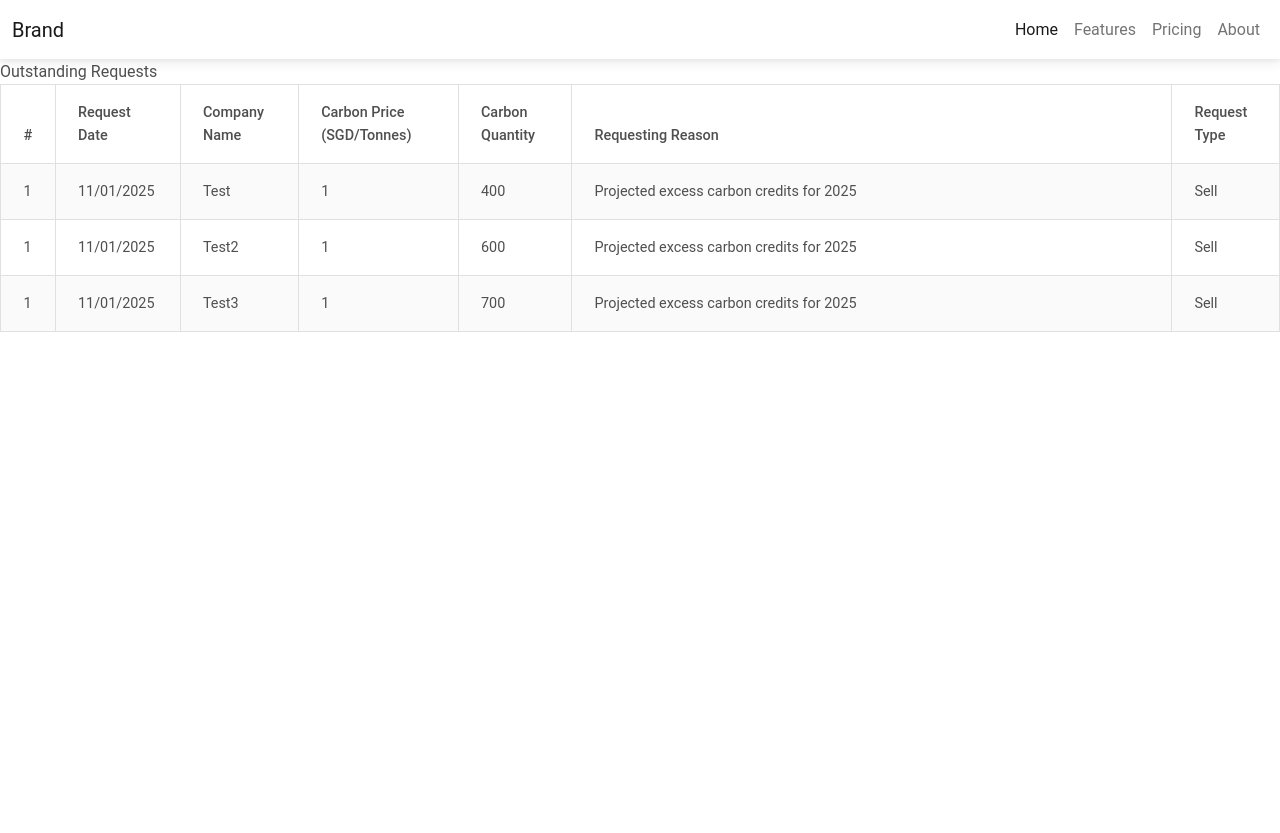
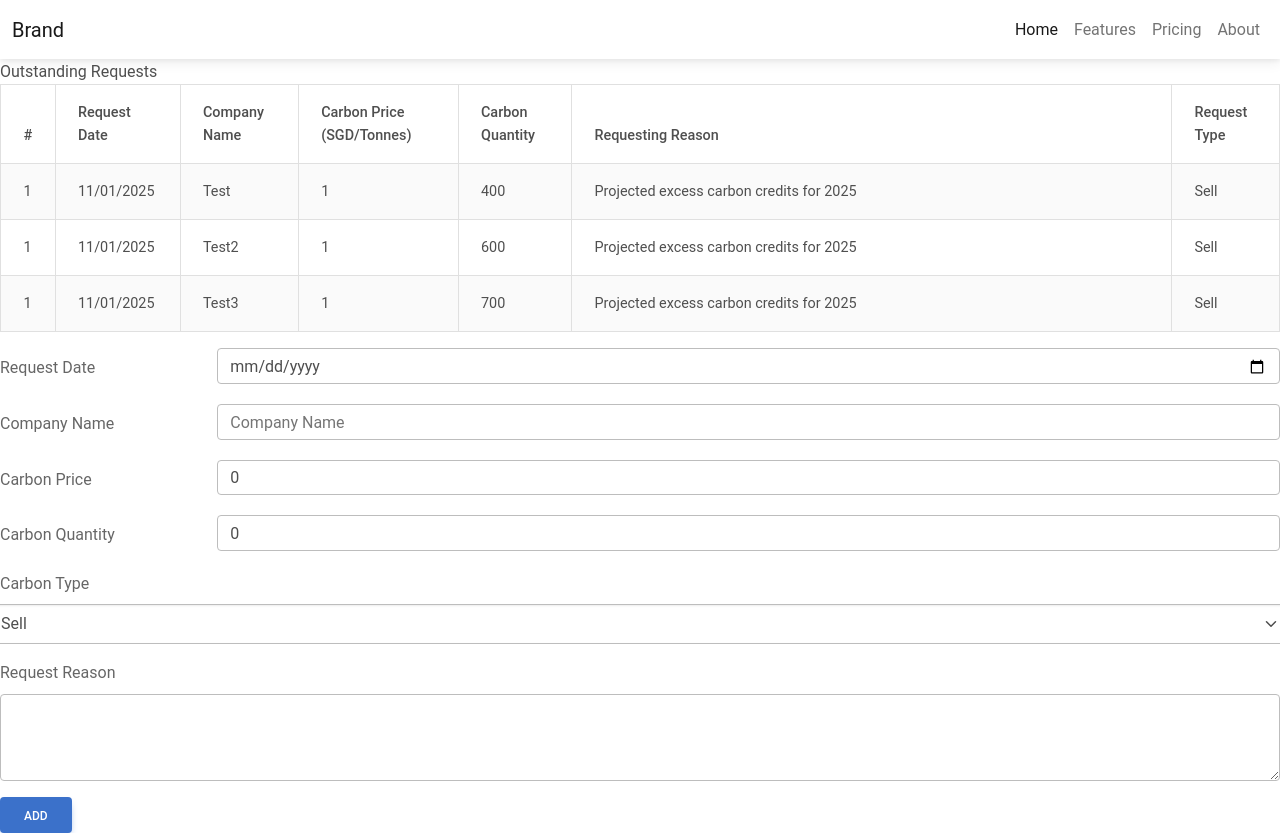
Before and after one commit to glenyoo/dbshack, a React (Create React App) app in the folder frontend/: page / in a window 1280 px wide. Before the commit the page ends 800 px from the top, so only its background shows below. Built offline with nearby package versions, Linux system fonts and the light colour scheme.

Commit message:
add request form component

```diff
--- a/frontend/src/App.js
+++ b/frontend/src/App.js
@@ -6,6 +6,7 @@ import 'mdb-react-ui-kit/dist/css/mdb.min.css'
 import React from 'react';
 import AppNavbar from './components/Navbar';
 import RequestContainer from './components/RequestContainer';
+import RequestForm from './components/RequestForm';
 import 'mdb-react-ui-kit/dist/css/mdb.min.css'
 
 function App() {
@@ -13,6 +14,7 @@ function App() {
     <div>
       <AppNavbar />
       <RequestContainer />
+      <RequestForm />
       {/* Other components */}
     </div>
   );
--- /dev/null
+++ b/frontend/src/components/RequestForm.jsx
@@ -0,0 +1,101 @@
+import { useState } from "react";
+import Col from "react-bootstrap/Col";
+import Form from "react-bootstrap/Form";
+import Row from "react-bootstrap/Row";
+import Button from 'react-bootstrap/Button';
+
+const RequestForm = (handleOnClick) => {
+  const [requestDate, setRequestDate] = useState("");
+  const [companyName, setCompanyName] = useState("");
+  const [carbonPrice, setCarbonPrice] = useState(0);
+  const [carbonQuantity, setCarbonQuantity] = useState(0);
+  const [requestType, setRequestType] = useState("sell");
+  const [requestReason, setRequestReason] = useState("");
+
+  return (
+    <Form>
+      <Form.Group as={Row} className='mb-3' controlId='formPlaintextPassword'>
+        <Form.Label column sm='2'>
+          Request Date
+        </Form.Label>
+        <Col sm='10'>
+          <Form.Control
+            type='date'
+            value={requestDate}
+            onChange={(e) => setRequestDate(e.target.value)}
+            placeholder='Request Date'
+          />
+        </Col>
+      </Form.Group>
+
+      <Form.Group as={Row} className='mb-3'>
+        <Form.Label column sm='2'>
+          Company Name
+        </Form.Label>
+        <Col sm='10'>
+          <Form.Control
+            value={companyName}
+            onChange={(e) => setCompanyName(e.target.value)}
+            placeholder='Company Name'
+          />
+        </Col>
+      </Form.Group>
+
+      <Form.Group as={Row} className='mb-3'>
+        <Form.Label column sm='2'>
+          Carbon Price
+        </Form.Label>
+        <Col sm='10'>
+          <Form.Control
+            type='number'
+            value={carbonPrice}
+            onChange={(e) => setCarbonPrice(e.target.value)}
+            placeholder='Carbon Price'
+          />
+        </Col>
+      </Form.Group>
+
+      <Form.Group as={Row} className='mb-3'>
+        <Form.Label column sm='2'>
+          Carbon Quantity
+        </Form.Label>
+        <Col sm='10'>
+          <Form.Control
+            type='number'
+            value={carbonQuantity}
+            onChange={(e) => setCarbonQuantity(e.target.value)}
+            placeholder='Carbon Quantity'
+          />
+        </Col>
+      </Form.Group>
+
+      <Form.Group as={Row} className='mb-3'>
+        <Form.Label>Carbon Type</Form.Label>
+        <Form.Select
+          value={requestType}
+          onChange={(e) => setRequestType(e.target.value)}
+          aria-label='Default select example'
+        >
+          <option value='buy'>Buy</option>
+          <option value='sell'>Sell</option>
+        </Form.Select>
+      </Form.Group>
+
+      <Form.Group className='mb-3' controlId='exampleForm.ControlTextarea1'>
+        <Form.Label>Request Reason</Form.Label>
+        <Form.Control
+          value={requestReason}
+          onChange={(e) => setRequestReason(e.target.value)}
+          as='textarea'
+          rows={3}
+        />
+      </Form.Group>
+
+      <Button variant="primary" type="submit">
+        Add
+      </Button>
+    </Form>
+  );
+};
+
+export default RequestForm;
```
